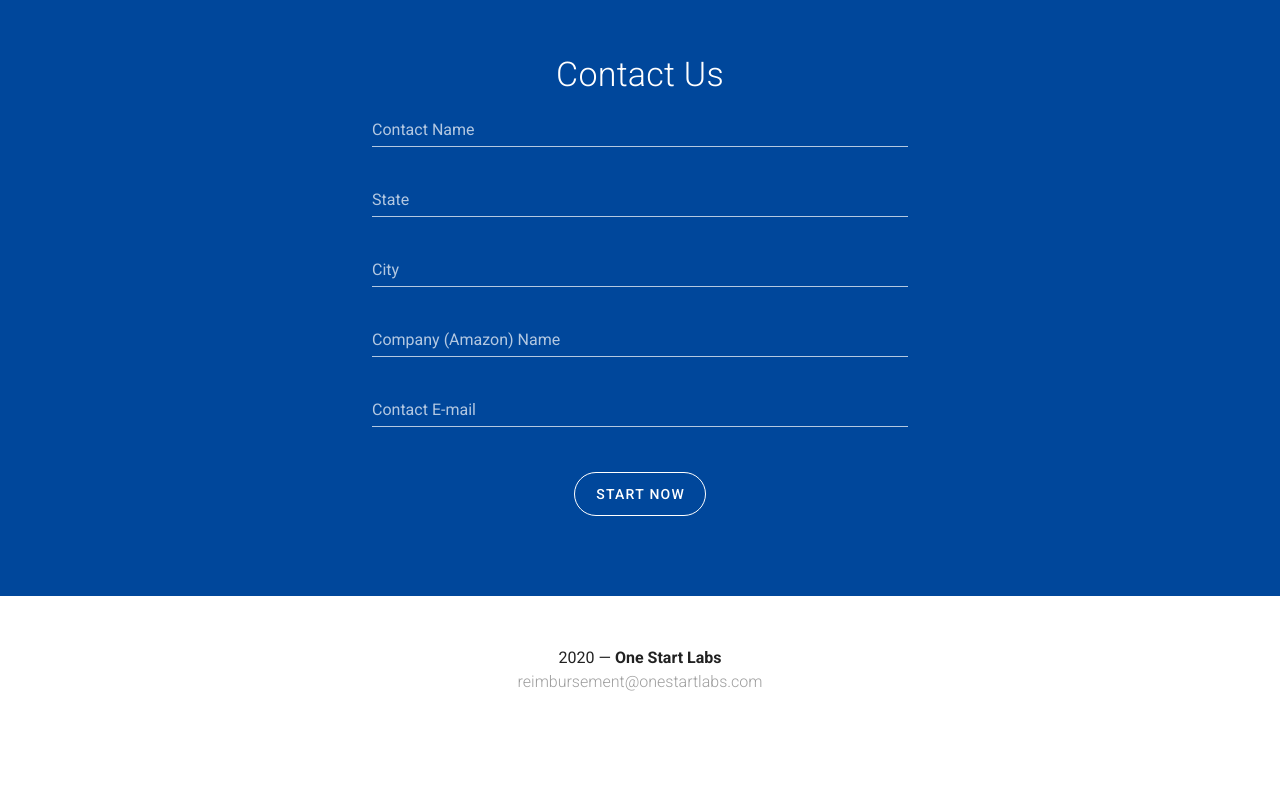
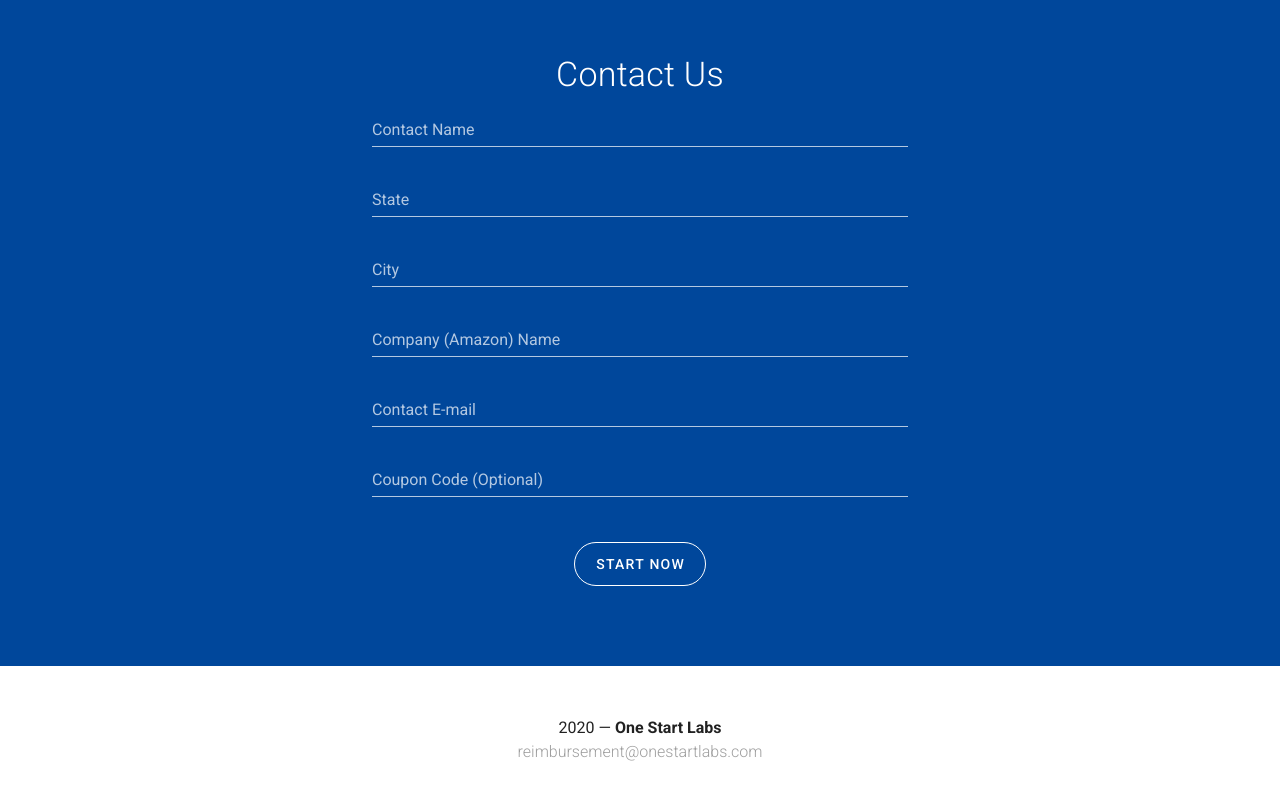
Before and after one commit to alimuratgul-onestart/one-start-labs, a Vue app: page /#/reimbursement in a window 1280 px wide. Shown: the part 1362-2162 px from the top of the page. Before the commit the page ends 2110 px from the top, so only its background shows below. Built offline with nearby package versions, Linux system fonts and the light colour scheme.

Commit message:
coupon code added to contact form

```diff
--- a/src/modules/imbursement/views/ImbursementHomePage.vue
+++ b/src/modules/imbursement/views/ImbursementHomePage.vue
@@ -142,6 +142,13 @@
                                         dark
                                     />
                                 </v-col>
+                                <v-col cols="12" sm="12" class="py-0">
+                                    <v-text-field
+                                        v-model="form.couponCode"
+                                        label="Coupon Code (Optional)"
+                                        dark
+                                    />
+                                </v-col>
                                 <v-col cols="12" sm="12" class="text-center pt-6">
                                     <v-btn
                                         color="white"
@@ -193,6 +200,7 @@ export default {
                 city: '',
                 companyName: '',
                 email: '',
+                couponCode: '',
             },
             snackbar: {
                 model: '',
@@ -216,7 +224,7 @@ export default {
                     name: this.form.contactName,
                     email: this.form.email,
                     subject: "Reimbursement Mail",
-                    description: `${this.form.state || '-'} / ${this.form.city} - ${this.form.companyName}`
+                    description: `${this.form.state || '-'} / ${this.form.city} - ${this.form.companyName} - ${this.form.couponCode}`
                 }
                 await api.post('misc/reimbursement/request', payload)
                     .then((res) => {
```
